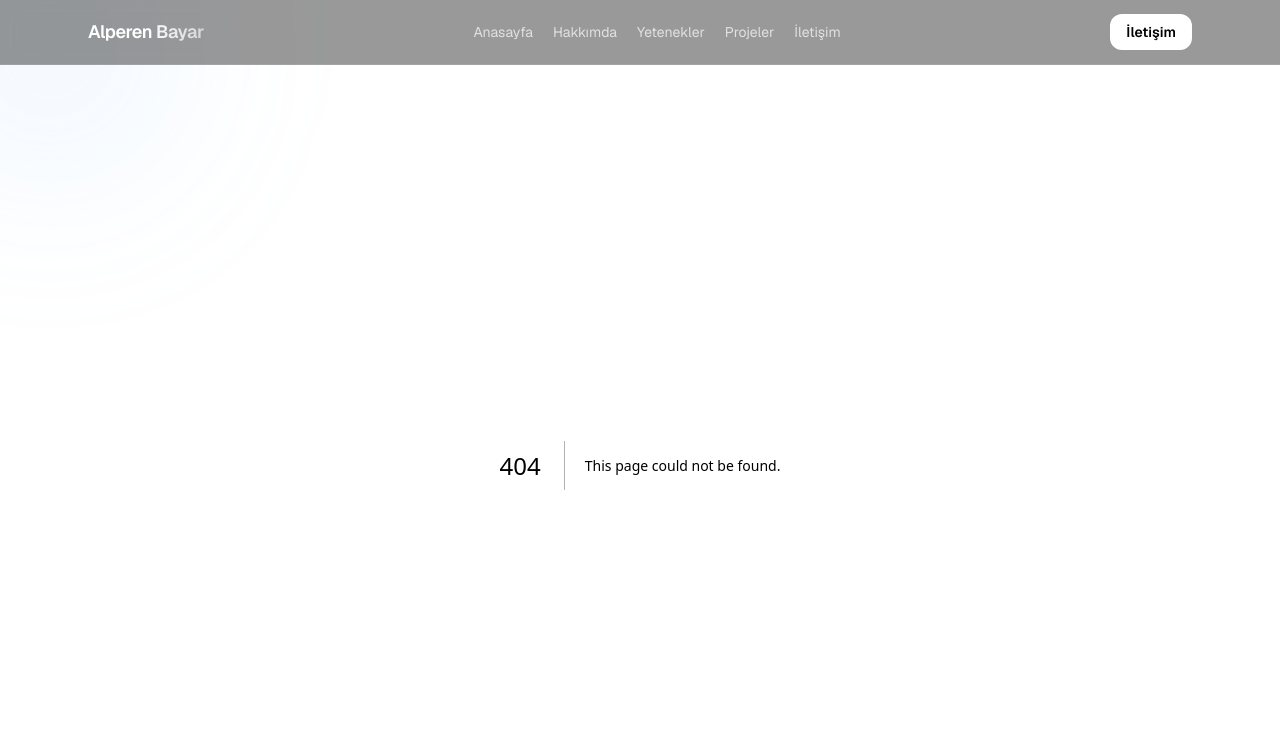
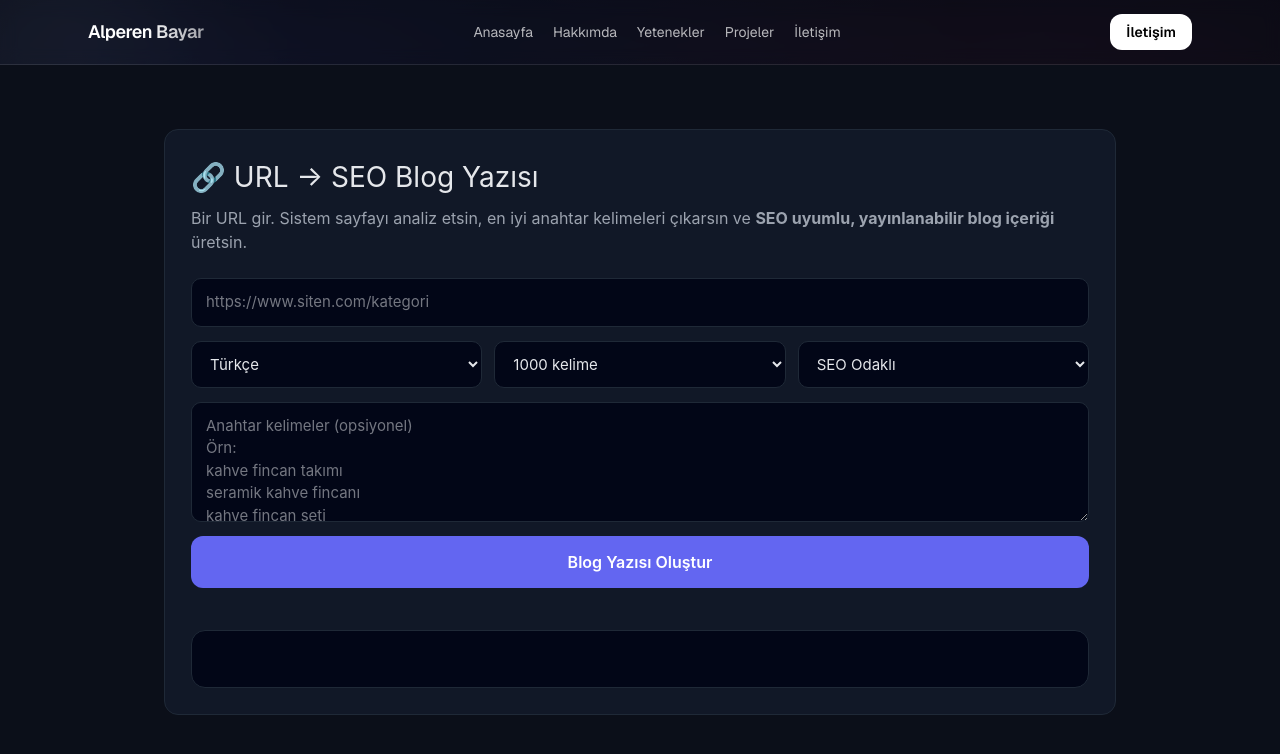
Before and after one commit to ALPERENBAYAR/alperenbayar, a Next.js app: page /ai/seo-blog in a window 1280 px wide. Before the commit this address had no page. Shown: the top 754 px of the page. Built offline with nearby package versions, Linux system fonts and the light colour scheme.

Commit message:
Add seo blog page

```diff
--- /dev/null
+++ b/app/ai/seo-blog/page.tsx
@@ -0,0 +1,278 @@
+"use client";
+
+import { useState } from "react";
+
+const WEBHOOK_URL = "https://3967283a8b36.ngrok-free.app/webhook/generate-blog";
+
+export default function SeoBlogPage() {
+  const [url, setUrl] = useState("");
+  const [language, setLanguage] = useState("tr");
+  const [length, setLength] = useState("1000");
+  const [mode, setMode] = useState("seo");
+  const [keywords, setKeywords] = useState("");
+  const [loading, setLoading] = useState(false);
+  const [error, setError] = useState("");
+  const [result, setResult] = useState("");
+
+  async function generate() {
+    const trimmedUrl = url.trim();
+    if (!trimmedUrl) {
+      alert("Lütfen bir URL gir");
+      return;
+    }
+
+    setResult("");
+    setError("");
+    setLoading(true);
+
+    try {
+      const res = await fetch(WEBHOOK_URL, {
+        method: "POST",
+        headers: {
+          "Content-Type": "application/json",
+          "ngrok-skip-browser-warning": "true",
+        },
+        body: JSON.stringify({
+          url: trimmedUrl,
+          language,
+          length,
+          mode,
+          keywords: keywords.trim(),
+        }),
+      });
+
+      const raw = await res.text();
+      let data: { blog?: string; error?: string };
+      try {
+        data = JSON.parse(raw);
+      } catch {
+        data = { blog: raw };
+      }
+
+      if (!res.ok) {
+        throw new Error(data.error || "Sunucu hatası");
+      }
+
+      setResult(data.blog || raw);
+    } catch (err) {
+      setError(err instanceof Error ? err.message : "Bilinmeyen hata");
+    } finally {
+      setLoading(false);
+    }
+  }
+
+  return (
+    <div className="seo-blog-page">
+      <div className="container">
+        <div className="card">
+          <h1>🔗 URL → SEO Blog Yazısı</h1>
+          <div className="subtitle">
+            Bir URL gir. Sistem sayfayı analiz etsin, en iyi anahtar kelimeleri
+            çıkarsın ve{" "}
+            <strong>SEO uyumlu, yayınlanabilir blog içeriği</strong> üretsin.
+          </div>
+
+          <div className="grid">
+            <input
+              id="url"
+              placeholder="https://www.siten.com/kategori"
+              value={url}
+              onChange={(event) => setUrl(event.target.value)}
+            />
+
+            <div className="row">
+              <select
+                id="language"
+                value={language}
+                onChange={(event) => setLanguage(event.target.value)}
+              >
+                <option value="tr">Türkçe</option>
+                <option value="en">English</option>
+              </select>
+
+              <select
+                id="length"
+                value={length}
+                onChange={(event) => setLength(event.target.value)}
+              >
+                <option value="500">500 kelime</option>
+                <option value="1000">1000 kelime</option>
+                <option value="1500">1500 kelime</option>
+              </select>
+
+              <select
+                id="mode"
+                value={mode}
+                onChange={(event) => setMode(event.target.value)}
+              >
+                <option value="seo">SEO Odaklı</option>
+                <option value="sales">Satış Odaklı</option>
+                <option value="info">Bilgilendirici</option>
+              </select>
+            </div>
+
+            <textarea
+              id="keywords"
+              placeholder={`Anahtar kelimeler (opsiyonel)
+Örn:
+kahve fincan takımı
+seramik kahve fincanı
+kahve fincan seti`}
+              value={keywords}
+              onChange={(event) => setKeywords(event.target.value)}
+            />
+
+            <button id="btn" onClick={generate} disabled={loading}>
+              Blog Yazısı Oluştur
+            </button>
+
+            {loading ? (
+              <div id="loading" className="loading">
+                ⏳ İçerik üretiliyor...
+              </div>
+            ) : null}
+
+            {error ? (
+              <div id="error" className="error">
+                {error}
+              </div>
+            ) : null}
+
+            <div
+              id="result"
+              className="result"
+              dangerouslySetInnerHTML={{ __html: result }}
+            />
+          </div>
+        </div>
+      </div>
+
+      <style>{`
+        .seo-blog-page {
+          min-height: 100vh;
+          background: #0b0f19;
+          color: #e5e7eb;
+          font-family: Inter, system-ui, Arial, sans-serif;
+          padding: 40px 0;
+        }
+
+        .seo-blog-page .container {
+          max-width: 1000px;
+          margin: 0 auto;
+          padding: 24px;
+        }
+
+        .seo-blog-page .card {
+          background: #111827;
+          border-radius: 14px;
+          padding: 26px;
+          border: 1px solid #1f2937;
+        }
+
+        .seo-blog-page h1 {
+          margin: 0 0 8px 0;
+          font-size: 28px;
+        }
+
+        .seo-blog-page .subtitle {
+          color: #9ca3af;
+          margin-bottom: 24px;
+          line-height: 1.5;
+        }
+
+        .seo-blog-page input,
+        .seo-blog-page select,
+        .seo-blog-page textarea {
+          width: 100%;
+          padding: 12px 14px;
+          background: #020617;
+          border: 1px solid #1f2937;
+          color: #e5e7eb;
+          border-radius: 10px;
+          font-size: 15px;
+          box-sizing: border-box;
+        }
+
+        .seo-blog-page textarea {
+          min-height: 120px;
+          resize: vertical;
+        }
+
+        .seo-blog-page .grid {
+          display: grid;
+          gap: 14px;
+        }
+
+        .seo-blog-page .row {
+          display: grid;
+          grid-template-columns: 1fr 1fr 1fr;
+          gap: 12px;
+        }
+
+        .seo-blog-page button {
+          background: #6366f1;
+          border: none;
+          color: #fff;
+          padding: 14px;
+          font-size: 16px;
+          border-radius: 12px;
+          cursor: pointer;
+          font-weight: 600;
+        }
+
+        .seo-blog-page button:disabled {
+          opacity: 0.6;
+          cursor: not-allowed;
+        }
+
+        .seo-blog-page .loading {
+          margin-top: 14px;
+          font-weight: 700;
+        }
+
+        .seo-blog-page .error {
+          color: #f87171;
+          margin-top: 10px;
+          font-weight: 600;
+        }
+
+        .seo-blog-page .result {
+          margin-top: 28px;
+          padding: 28px;
+          background: #020617;
+          border: 1px solid #1f2937;
+          border-radius: 14px;
+        }
+
+        .seo-blog-page .result h1,
+        .seo-blog-page .result h2,
+        .seo-blog-page .result h3 {
+          color: #fff;
+          margin-top: 28px;
+        }
+
+        .seo-blog-page .result p {
+          color: #d1d5db;
+          line-height: 1.8;
+          margin-top: 12px;
+        }
+
+        .seo-blog-page .result ul {
+          margin-top: 12px;
+          padding-left: 20px;
+        }
+
+        .seo-blog-page .result li {
+          margin-bottom: 8px;
+          color: #d1d5db;
+        }
+
+        @media (max-width: 900px) {
+          .seo-blog-page .row {
+            grid-template-columns: 1fr;
+          }
+        }
+      `}</style>
+    </div>
+  );
+}
```
